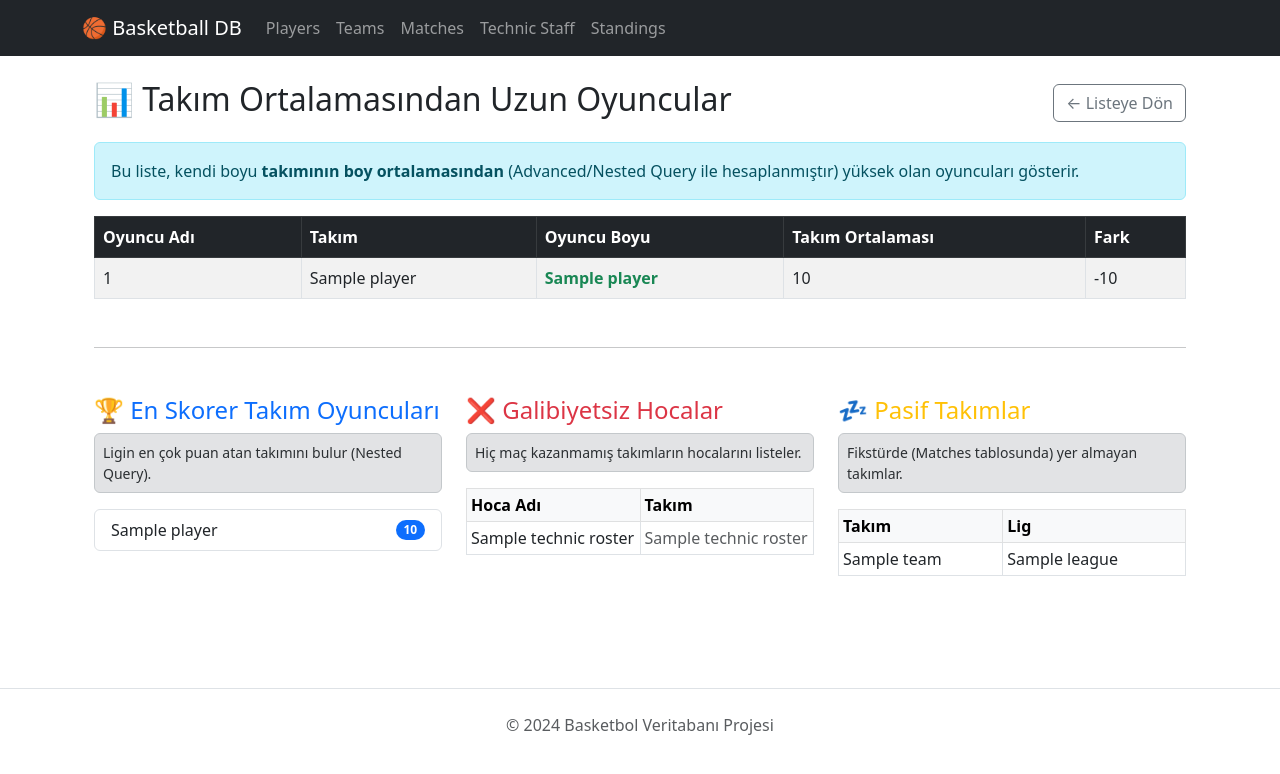
After one commit to cagataydisli/BLG317_Proje, a Flask app: page /players/stats in a window 1280 px wide. The commit adds this page. Shown: the top 774 px of the page. Run offline with Flask 3, Linux system fonts and the light colour scheme; a database or web service that is not in the repository returns one stand-in record (values such as "Sample title"); some libraries are stand-ins or nearby versions.

Commit message:
Implement Players table requirements: New fields (foot, bio) and Advanced Nested Queries (Stats)

```diff
--- a/app.py
+++ b/app.py
@@ -147,7 +147,8 @@ def players_page():
     # --- 3. SQL ile Veriyi Çek ---
     sql = """
         SELECT p.player_id, p.player_name, p.player_height, p.player_birthdate,
-               p.league, t.team_name, p.team_url, p.team_id
+               p.league, t.team_name, p.team_url, p.team_id,
+               p.player_foot, p.player_bio
         FROM players p
         LEFT JOIN teams t ON p.team_id = t.team_id
         WHERE 1=1
@@ -179,7 +180,7 @@ def players_page():
     today = datetime.now()
 
     for row in rows:
-        p_id, p_name, p_height, p_birth, p_league, t_name, t_url, t_id = row
+        p_id, p_name, p_height, p_birth, p_league, t_name, t_url, t_id, p_foot, p_bio = row
 
         age = 0
         birth_date_obj = datetime.min
@@ -202,6 +203,8 @@ def players_page():
             "team_name": t_name,
             "team_url": t_url,
             "team_id": t_id,  # Bunu da sözlüğe ekledik
+            "player_foot": p_foot,
+            "player_bio": p_bio,
             "sort_date": birth_date_obj,
             "sort_height": int(''.join(filter(str.isdigit, p_height))) if p_height and any(
                 c.isdigit() for c in p_height) else 0
@@ -246,6 +249,112 @@ def players_page():
                            total_count=total_count)
 
 
+# --- 7. OYUNCU İSTATİSTİKLERİ (ADVANCED QUERY) ---
+@app.route('/players/stats')
+def players_stats_page():
+    # Correlated Subquery:
+    # Her oyuncu için, o oyuncunun bulunduğu takımın boy ortalamasını (İç Sorgu) hesapla.
+    # Eğer oyuncunun boyu, takım ortalamasından büyükse listele.
+
+    query = """
+        SELECT
+            p.player_name,
+            p.player_height,
+            t.team_name,
+            (
+                SELECT AVG(CAST(NULLIF(regexp_replace(p2.player_height, '[^0-9]', '', 'g'), '') AS INTEGER))
+                FROM Players p2
+                WHERE p2.team_id = p.team_id
+            ) as team_avg_height
+        FROM Players p
+        JOIN Teams t ON p.team_id = t.team_id
+        WHERE
+            CAST(NULLIF(regexp_replace(p.player_height, '[^0-9]', '', 'g'), '') AS INTEGER) >
+            (
+                SELECT AVG(CAST(NULLIF(regexp_replace(p3.player_height, '[^0-9]', '', 'g'), '') AS INTEGER))
+                FROM Players p3
+                WHERE p3.team_id = p.team_id
+            )
+        ORDER BY t.team_name, p.player_name
+    """
+
+    try:
+        rows = db_api.query(query)
+    except Exception as e:
+        print(f"Stats Query Error: {e}")
+        rows = []
+
+    stats = []
+    for row in rows:
+        # Clean height for calculation
+        try:
+            # "190 cm" -> 190
+            p_h_clean = int(''.join(filter(str.isdigit, str(row[1]))))
+        except:
+            p_h_clean = 0
+
+        t_avg_clean = float(row[3]) if row[3] else 0
+        diff = int(p_h_clean - t_avg_clean)
+
+        stats.append({
+            "player_name": row[0],
+            "player_height": row[1],
+            "team_name": row[2],
+            "team_avg_height": round(row[3], 1) if row[3] else 0,
+            "diff": diff
+        })
+
+    # --- EKSTRA ADVANCED QUERIES ---
+
+    # 1. En Skorer Takımın Oyuncuları (Nested)
+    q1 = """
+        SELECT player_name, team_name, player_height
+        FROM Players
+        WHERE team_id = (
+            SELECT team_id FROM standings ORDER BY team_points_scored DESC LIMIT 1
+        )
+    """
+
+    # 2. Galibiyetsiz Hocalar (Exists/Join)
+    q2 = """
+        SELECT tr.technic_member_name, t.team_name
+        FROM technic_roster tr
+        JOIN Teams t ON tr.team_id = t.team_id
+        WHERE t.team_name IN (
+            SELECT team_name FROM standings WHERE team_wins = 0
+        )
+    """
+
+    # 3. Maç Yapmamış Takımlar (NOT IN)
+    q3 = """
+        SELECT team_name, league
+        FROM Teams
+        WHERE team_id NOT IN (
+            SELECT home_team_id FROM Matches
+            UNION
+            SELECT away_team_id FROM Matches
+        )
+    """
+
+    try:
+        top_scorer_players = db_api.query(q1)
+    except: top_scorer_players = []
+
+    try:
+        winless_coaches = db_api.query(q2)
+    except: winless_coaches = []
+
+    try:
+        inactive_teams = db_api.query(q3)
+    except: inactive_teams = []
+
+    return render_template('players_stats.html',
+                           stats=stats,
+                           top_scorer_players=top_scorer_players,
+                           winless_coaches=winless_coaches,
+                           inactive_teams=inactive_teams)
+
+
 # --- YENİ OYUNCU EKLEME ---
 @app.route('/players/add', methods=['POST'])
 @login_required
@@ -260,19 +369,22 @@ def add_player():
         team_id = data.get('team_id')
         height = data.get('player_height')
         birthdate = data.get('player_birthdate')
+        birthdate = data.get('player_birthdate')
         league = data.get('league')
+        foot = data.get('player_foot')
+        bio = data.get('player_bio')
 
         # SQL Ekleme Sorgusu (player_id sütununu ve değerini kaldırdık)
         sql = """
-            INSERT INTO Players (player_name, team_id, player_height, player_birthdate, league)
-            VALUES (%s, %s, %s, %s, %s)
+            INSERT INTO Players (player_name, team_id, player_height, player_birthdate, league, player_foot, player_bio)
+            VALUES (%s, %s, %s, %s, %s, %s, %s)
         """
 
         if not team_id:
             team_id = None
 
         # execute kısmından da player_id'yi siliyoruz
-        db_api.execute(sql, (player_name, team_id, height, birthdate, league))
+        db_api.execute(sql, (player_name, team_id, height, birthdate, league, foot, bio))
 
         flash(f"{player_name} başarıyla eklendi.", "success")  # Kullanıcıya bilgi verelim
         return redirect(url_for('players_page'))
@@ -309,6 +421,8 @@ def update_player():
         height = data.get('player_height')
         birthdate = data.get('player_birthdate')
         league = data.get('league')
+        foot = data.get('player_foot')
+        bio = data.get('player_bio')
 
         # team_id boş gelirse None yap (SQL hatası almamak için)
         if not team_id or team_id.strip() == "":
@@ -321,11 +435,13 @@ def update_player():
                 team_id = %s,
                 player_height = %s,
                 player_birthdate = %s,
-                league = %s
+                league = %s,
+                player_foot = %s,
+                player_bio = %s
             WHERE player_id = %s
         """
 
-        db_api.execute(sql, (player_name, team_id, height, birthdate, league, player_id))
+        db_api.execute(sql, (player_name, team_id, height, birthdate, league, foot, bio, player_id))
 
         flash(f"Oyuncu ({player_name}) başarıyla güncellendi.", "success")
         return redirect(url_for('players_page'))
--- /dev/null
+++ b/templates/players_stats.html
@@ -0,0 +1,130 @@
+{% extends "base.html" %}
+
+{% block title %}Oyuncu İstatistikleri{% endblock %}
+
+{% block content %}
+<div class="container mt-4">
+    <div class="d-flex justify-content-between align-items-center mb-3">
+        <h2>📊 Takım Ortalamasından Uzun Oyuncular</h2>
+        <a href="/players" class="btn btn-outline-secondary">← Listeye Dön</a>
+    </div>
+
+    <div class="alert alert-info">
+        Bu liste, kendi boyu <strong>takımının boy ortalamasından</strong> (Advanced/Nested Query ile hesaplanmıştır)
+        yüksek olan oyuncuları gösterir.
+    </div>
+
+    <table class="table table-bordered table-striped">
+        <thead class="table-dark">
+            <tr>
+                <th>Oyuncu Adı</th>
+                <th>Takım</th>
+                <th>Oyuncu Boyu</th>
+                <th>Takım Ortalaması</th>
+                <th>Fark</th>
+            </tr>
+        </thead>
+        <tbody>
+            {% for stat in stats %}
+            <tr>
+                <td>{{ stat.player_name }}</td>
+                <td>{{ stat.team_name }}</td>
+                <td class="text-success fw-bold">{{ stat.player_height }}</td>
+                <td>{{ stat.team_avg_height }}</td>
+                <td>
+                    {% if stat.diff > 0 %}
+                    <span class="text-success">+{{ stat.diff }}</span>
+                    {% else %}
+                    {{ stat.diff }}
+                    {% endif %}
+                </td>
+            </tr>
+            {% else %}
+            <tr>
+                <td colspan="5" class="text-center">Veri bulunamadı.</td>
+            </tr>
+            {% endfor %}
+        </tbody>
+    </table>
+
+    <hr class="my-5">
+
+    <div class="row">
+        <!-- 1. En Skorer Takımın Oyuncuları -->
+        <div class="col-md-4">
+            <h4 class="text-primary">🏆 En Skorer Takım Oyuncuları</h4>
+            <div class="alert alert-secondary small p-2">
+                Ligin en çok puan atan takımını bulur (Nested Query).
+            </div>
+            <ul class="list-group">
+                {% for p in top_scorer_players %}
+                <li class="list-group-item d-flex justify-content-between align-items-center">
+                    {{ p[0] }}
+                    <span class="badge bg-primary rounded-pill">{{ p[2] }}</span>
+                </li>
+                {% else %}
+                <li class="list-group-item">Veri yok.</li>
+                {% endfor %}
+            </ul>
+        </div>
+
+        <!-- 2. Galibiyetsiz Hocalar -->
+        <div class="col-md-4">
+            <h4 class="text-danger">❌ Galibiyetsiz Hocalar</h4>
+            <div class="alert alert-secondary small p-2">
+                Hiç maç kazanmamış takımların hocalarını listeler.
+            </div>
+            <table class="table table-sm table-bordered">
+                <thead class="table-light">
+                    <tr>
+                        <th>Hoca Adı</th>
+                        <th>Takım</th>
+                    </tr>
+                </thead>
+                <tbody>
+                    {% for c in winless_coaches %}
+                    <tr>
+                        <td>{{ c[0] }}</td>
+                        <td class="text-muted">{{ c[1] }}</td>
+                    </tr>
+                    {% else %}
+                    <tr>
+                        <td colspan="2">Şanslı günündeyiz, herkes kazanmış!</td>
+                    </tr>
+                    {% endfor %}
+                </tbody>
+            </table>
+        </div>
+
+        <!-- 3. Maç Yapmamış Takımlar -->
+        <div class="col-md-4">
+            <h4 class="text-warning">💤 Pasif Takımlar</h4>
+            <div class="alert alert-secondary small p-2">
+                Fikstürde (Matches tablosunda) yer almayan takımlar.
+            </div>
+            <table class="table table-sm table-bordered">
+                <thead class="table-light">
+                    <tr>
+                        <th>Takım</th>
+                        <th>Lig</th>
+                    </tr>
+                </thead>
+                <tbody>
+                    {% for t in inactive_teams %}
+                    <tr>
+                        <td>{{ t[0] }}</td>
+                        <td>{{ t[1] }}</td>
+                    </tr>
+                    {% else %}
+                    <tr>
+                        <td colspan="2">Tüm takımlar aktif.</td>
+                    </tr>
+                    {% endfor %}
+                </tbody>
+            </table>
+        </div>
+    </div>
+
+    <br><br>
+</div>
+{% endblock %}
```
Also changed, not shown: init_db.py (+14 -1 lines), templates/players_table.html (+120 -36 lines), 1 other file.
